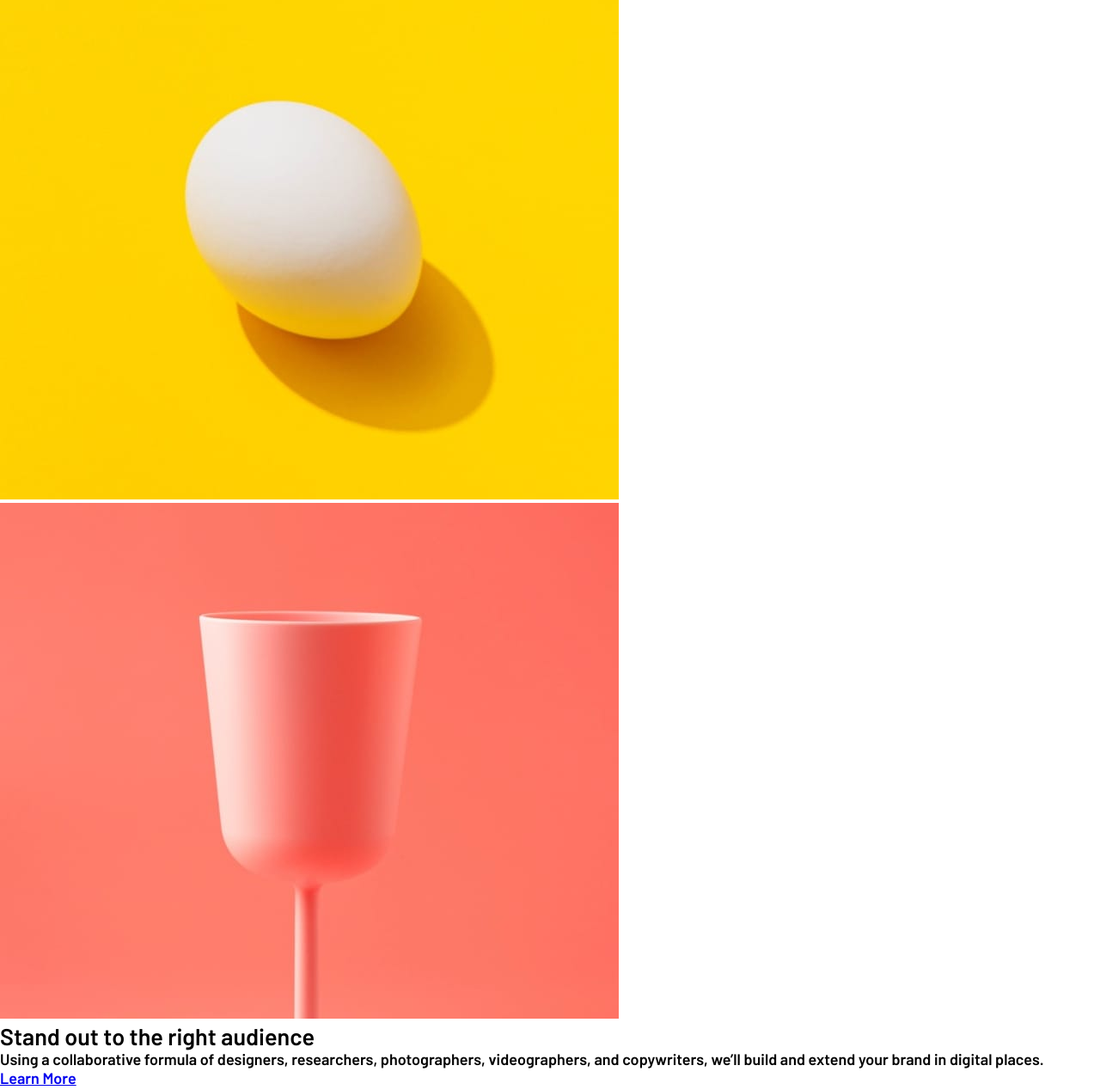
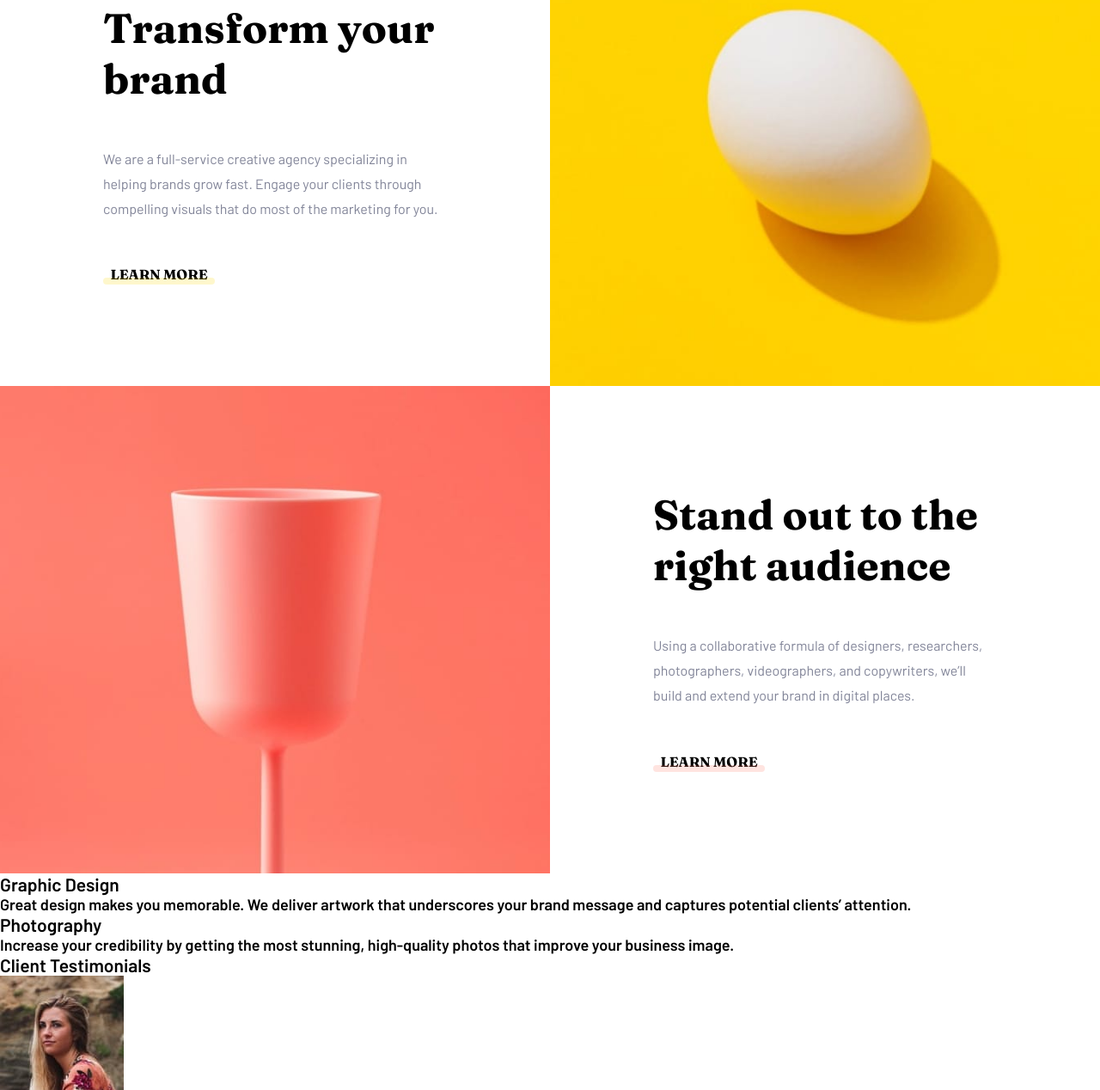
Before and after one commit to gaganssingh/sunnyside-landing-page-htmlcss-project, a plain HTML site: page index.html in a window 1280 px wide. Shown: the part 917-2185 px from the top of the page at 86% size. Drawn offline with Linux system fonts and the light colour scheme.

Commit message:
Styled the About section section

```diff
--- a/css/styles.css
+++ b/css/styles.css
@@ -129,11 +129,87 @@ picture {
   font-family: var(--ff-serif);
   font-weight: var(--fw-900);
   font-size: 6.2rem;
+  font-size: clamp(4.4rem, 5vw, 5rem);
   text-transform: uppercase;
   color: var(--clr-white);
   letter-spacing: 1rem;
+  text-align: center;
 }
 
 /* ---------------------
         ABOUT SECTION
 --------------------- */
+.about {
+  display: grid;
+  grid-template-columns: repeat(2, 1fr);
+  grid-template-rows: repeat(2, 1fr);
+}
+
+.about-content {
+  padding: 12rem;
+  display: flex;
+  flex-direction: column;
+  gap: 5rem;
+}
+
+.about-content h2 {
+  font-family: var(--ff-serif);
+  font-size: 4.8rem;
+}
+
+.about-content p {
+  font-weight: 400;
+  line-height: 1.8;
+  font-size: 1.6rem;
+  color: var(--clr-dark-gray);
+}
+
+.about-btn-container {
+  width: 13rem;
+  text-align: center;
+  position: relative;
+}
+
+.about-btn-container a {
+  color: var(--clr-darkest-gray);
+  font-family: var(--ff-serif);
+  font-size: 1.6rem;
+  text-decoration: none;
+  text-transform: uppercase;
+  display: inline-block;
+}
+
+.about-btn-container .underline {
+  height: 8px;
+  width: 13rem;
+  border-radius: 10px;
+  opacity: 0.2;
+  position: absolute;
+  bottom: -2px;
+  left: 0;
+}
+
+.about-btn-container .underline-yellow {
+  background-color: var(--clr-yellow);
+}
+
+.about-btn-container .underline-red {
+  background-color: var(--clr-red);
+}
+.about-btn-container .underline:hover {
+  opacity: 0.5;
+}
+
+.about-image-container {
+  margin: 0;
+}
+
+.about-image-container img {
+  width: 100%;
+  height: 100%;
+  object-fit: cover;
+}
+
+/* ---------------------
+        SERVICES SECTION
+--------------------- */
--- a/index.html
+++ b/index.html
@@ -63,18 +63,20 @@
               ABOUT SECTION
       ***************** -->
       <section class="about" id="about">
-        <!-- SINGLE ITEM -->
-        <div class="about-item">
         <!-- ITEM TEXT -->
         <div class="about-content">
           <h2>Transform your brand</h2>
           <p>
-              We are a full-service creative agency specializing in helping
-              brands grow fast. Engage your clients through compelling visuals
-              that do most of the marketing for you.
+            We are a full-service creative agency specializing in helping brands
+            grow fast. Engage your clients through compelling visuals that do
+            most of the marketing for you.
           </p>
 
-            <a href="#">Learn More</a>
+          <div class="about-btn-container">
+            <a href="#"
+              >Learn More<span class="underline underline-yellow"></span
+            ></a>
+          </div>
         </div>
         <!-- ITEM IMAGE -->
         <div class="about-image-container">
@@ -83,10 +85,7 @@
             alt="A white egg on a yellow surface"
           />
         </div>
-        </div>
 
-        <!-- SINGLE ITEM -->
-        <div class="about-item">
         <!-- ITEM IMAGE -->
         <div class="about-image-container">
           <img
@@ -102,8 +101,10 @@
             photographers, videographers, and copywriters, we’ll build and
             extend your brand in digital places.
           </p>
-
-            <a href="#">Learn More</a>
+          <div class="about-btn-container">
+            <a href="#"
+              >Learn More<span class="underline underline-red"></span
+            ></a>
           </div>
         </div>
       </section>
```
Also changed, not shown: images/favicon-32x32.png. Lines whose indentation alone changed are shown as unchanged.
